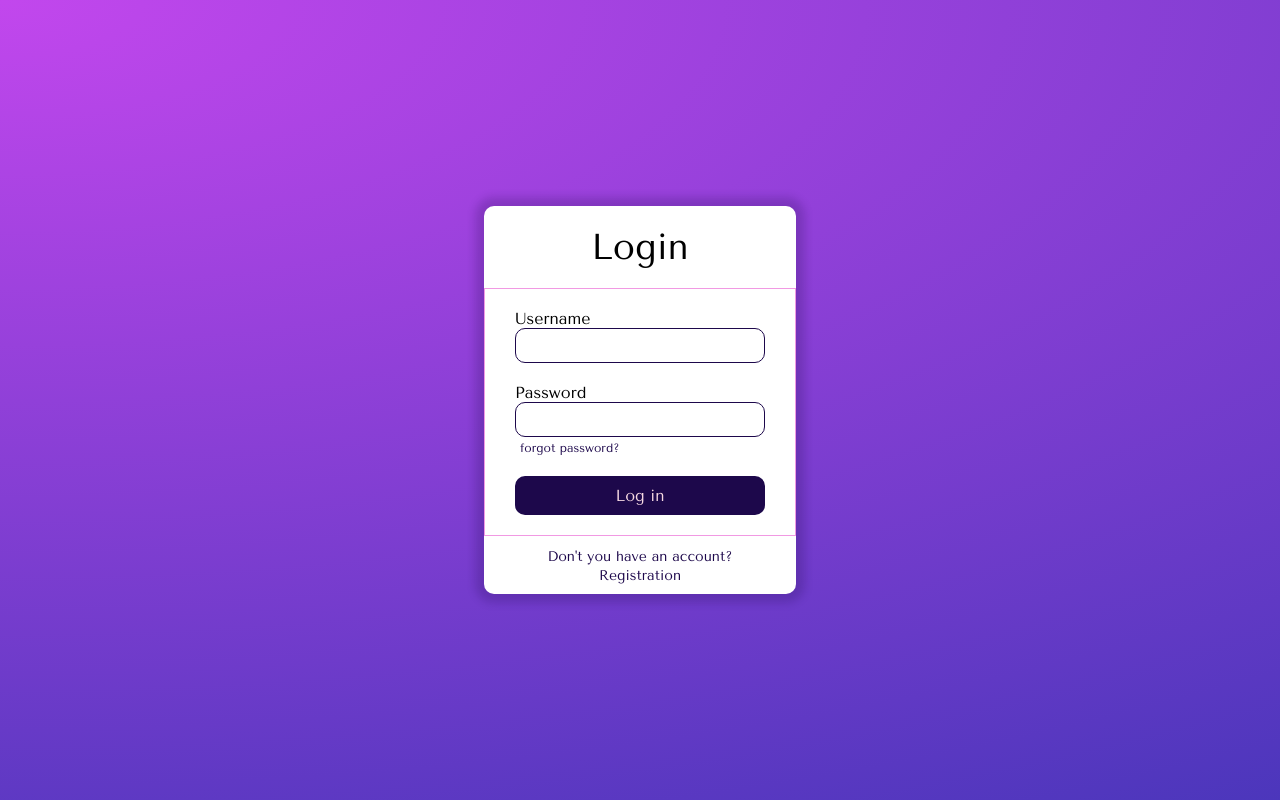
After one commit to Damiresz/ZWA_seminar_work, a PHP site: page /login.html in a window 1280 px wide. The commit adds this page. Run offline with PHP 8.4, Linux system fonts and the light colour scheme.

Commit message:
next_version

```diff
--- a/css/registration_login/blocks/login.css
+++ b/css/registration_login/blocks/login.css
@@ -0,0 +1,11 @@
+.login {
+  flex-direction: column;
+  flex: 0;
+  min-width: 250px;
+}
+
+.forgot_pas {
+  font-size: 12px;
+  color: var(--main-color);
+  padding: 5px;
+}
--- a/css/registration_login/blocks/registration.css
+++ b/css/registration_login/blocks/registration.css
@@ -12,7 +12,7 @@
 }
 .registration__form {
   border: 1px solid var(--accent-color);
-  padding: 20px;
+  padding: 20px 30px;
 }
 .registration__items {
   display: flex;
@@ -20,16 +20,29 @@
   gap: 20px;
 }
 .registration__item {
-  flex: 160px;
+  flex: 1 255px;
   display: flex;
   flex-direction: column;
 }
 .registration__item input {
   border-radius: 10px;
   border: 1px solid var(--main-color);
+  padding: 7px;
+}
+.form_button {
+  width: 100%;
+  background-color: var(--main-color);
+  padding: 10px;
+  color: var(--accent_light-color);
+  border-radius: 10px;
+  margin-top: 20px;
+
+}
+.registration__footer {
+  text-align: center;
   padding: 10px;
 }
-.form_button {
+.registration__footer a {
+  color: var(--main-color);
+  font-size: 14px;
 }
-.registration__footer {
-}
--- /dev/null
+++ b/login.html
@@ -0,0 +1,34 @@
+<!DOCTYPE html>
+<html lang="en">
+<head>
+  <meta charset="UTF-8">
+  <meta name="viewport" content="width=device-width, initial-scale=1.0">
+  <link rel="stylesheet" href="/css/main.css">
+  <title>Authorization</title>
+</head>
+<body>
+  <div class="background">
+    <div class="registration">
+      <h1 class="registration__title">Login</h1>
+      <form class="registration__form">
+          <div class="registration__items login">
+            <div class="registration__item login">
+              <label for="username">Username</label>
+              <input type="text" name="username" id="username">
+            </div>
+            <div class="registration__item login">
+              <label for="password">Password</label>
+              <input type="password" name="password" id="password">
+            </div>
+
+          </div>
+          <a href="#!" class="forgot_pas">forgot password?</a>
+        <button type="submit" class="form_button">Log in</button>
+      </form>
+      <div class="registration__footer">
+        <a href="registration.html">Don't you have an account?<br> Registration</a>
+      </div>
+    </div>
+  </div>
+</body>
+</html>
--- a/registration.html
+++ b/registration.html
@@ -40,7 +40,7 @@
         <button type="submit" class="form_button">Create Account</button>
       </form>
       <div class="registration__footer">
-        <a href="#!">If you have account? Login</a>
+        <a href="login.html">If you have account? Login</a>
       </div>
     </div>
   </div>
```
